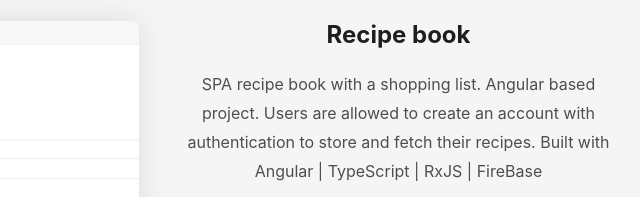
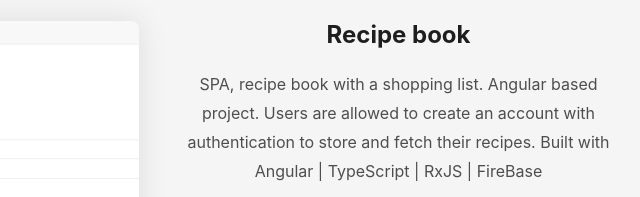
Before and after one commit to ap-net/adrianpiekarz.dev, a plain HTML site: page index.html in a window 1280 px wide. Shown: the part 1857-2054 px from the top of the page, 439-1079 px from the left. Drawn offline with Linux system fonts and the light colour scheme; a script that the page names is missing; files whose address does not match are found by name.

Commit message:
descirption changed

```diff
--- a/css/style.css
+++ b/css/style.css
@@ -847,7 +847,6 @@ a:hover {
   @include breakpoints.sm {
     font-size: 32px;
   }
-}
 
 
 .about__info {
--- a/index.html
+++ b/index.html
@@ -144,7 +144,7 @@
                 <img src="/img/project-1.png" class="box_image">
                 <div class="box_info">
                     <h3 class="box_title">Recipe book</h3>
-                    <p>SPA recipe book with a shopping list. Angular based project. Users are allowed to create an account with authentication to store and fetch their recipes. Built with Angular | TypeScript | RxJS | FireBase</p>
+                    <p>SPA, recipe book with a shopping list. Angular based project. Users are allowed to create an account with authentication to store and fetch their recipes. Built with Angular | TypeScript | RxJS | FireBase</p>
                     <div class="links">
                      <a href="https://rookieapp-olfh-kw0pajg17-ap-net.vercel.app/auth">
                         <button class="smallButton" title="Visit">
```
